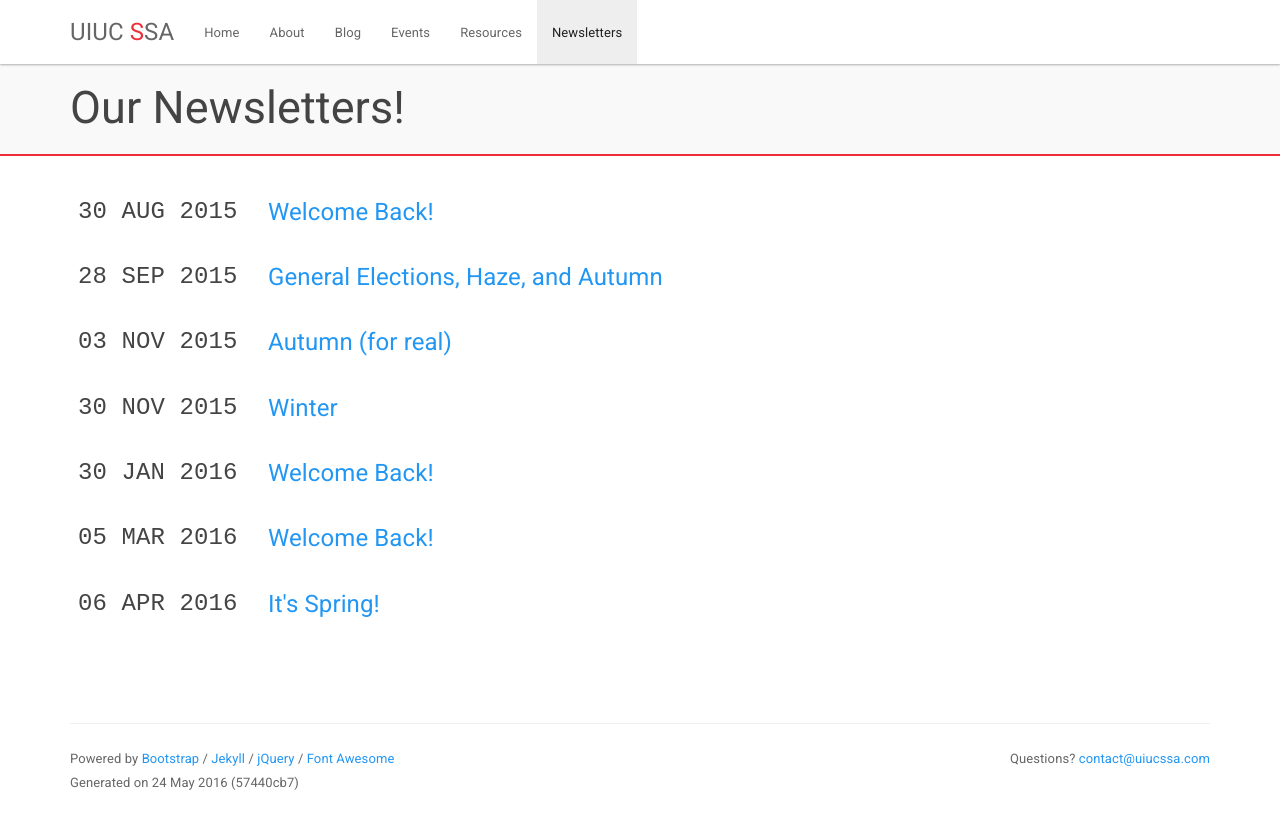
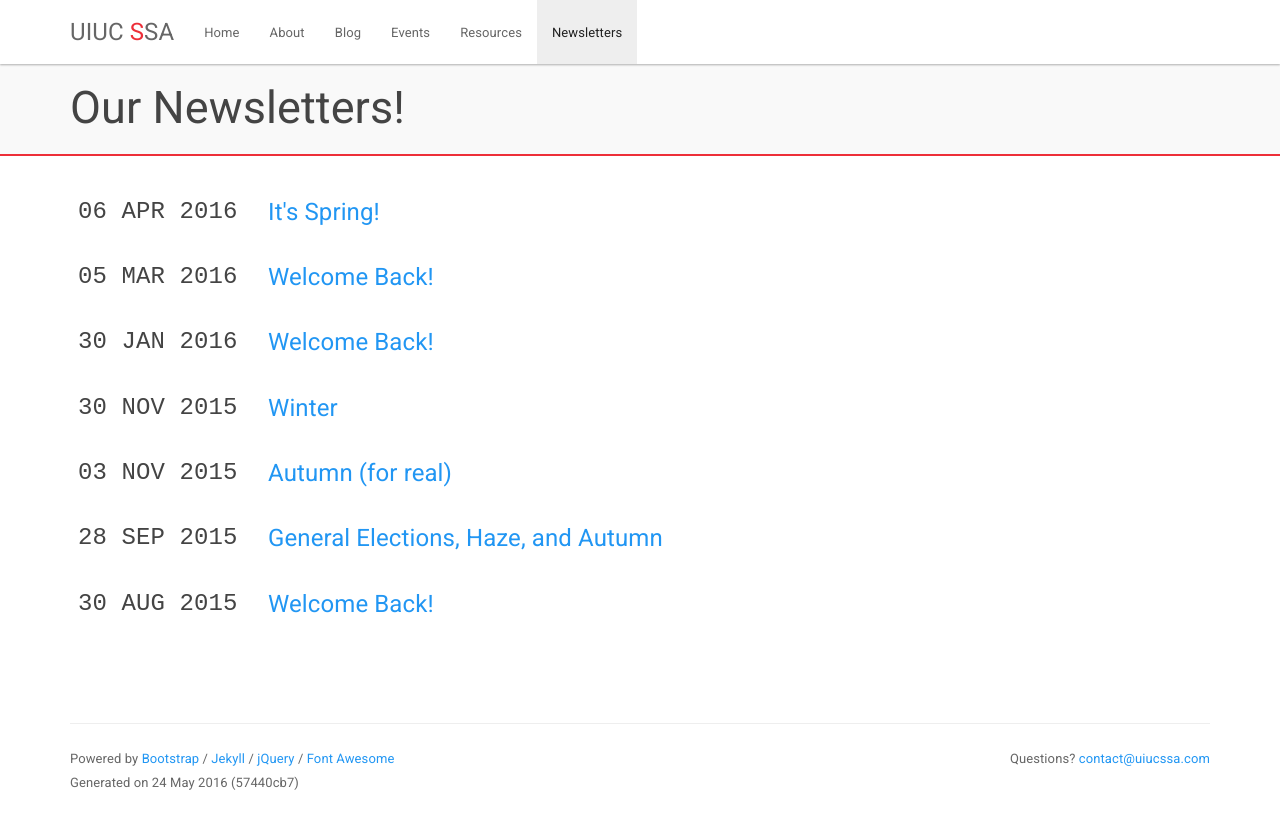
Before and after one commit to uiucssa/uiucssa.github.io, a Jekyll site: the page built from newsletters.html, in a window 1280 px wide. Shown: the top 829 px of the page. Built offline with Jekyll 4.4.1, drawn with Linux system fonts in a browser that asks for light colours.

Commit message:
reverse newsletter arrangement

```diff
--- a/newsletters.html
+++ b/newsletters.html
@@ -4,7 +4,7 @@ title: Our Newsletters!
 ---
 
 <table class="table">
-	{% for event in site.data.newsletters %}
+	{% for event in site.data.newsletters reversed %}
 		{% if event.date == 'TBA' %}
 			<tr>
 				<td class="col-md-2" style="border-top: none; vertical-align: top;"><a class="anchor" id="{{ event.id }}"></a><h4 style="font-family:monospace;">?? ??? ????</h4></td>
```
